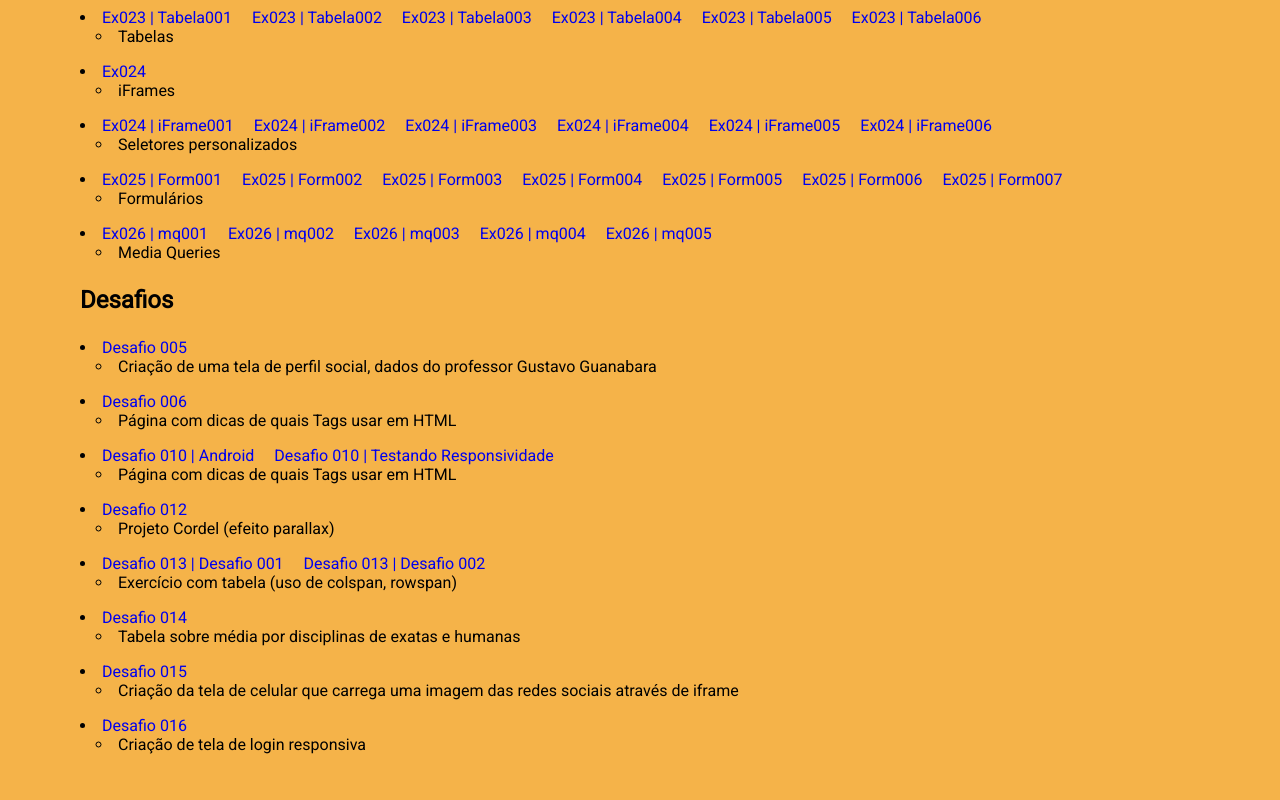
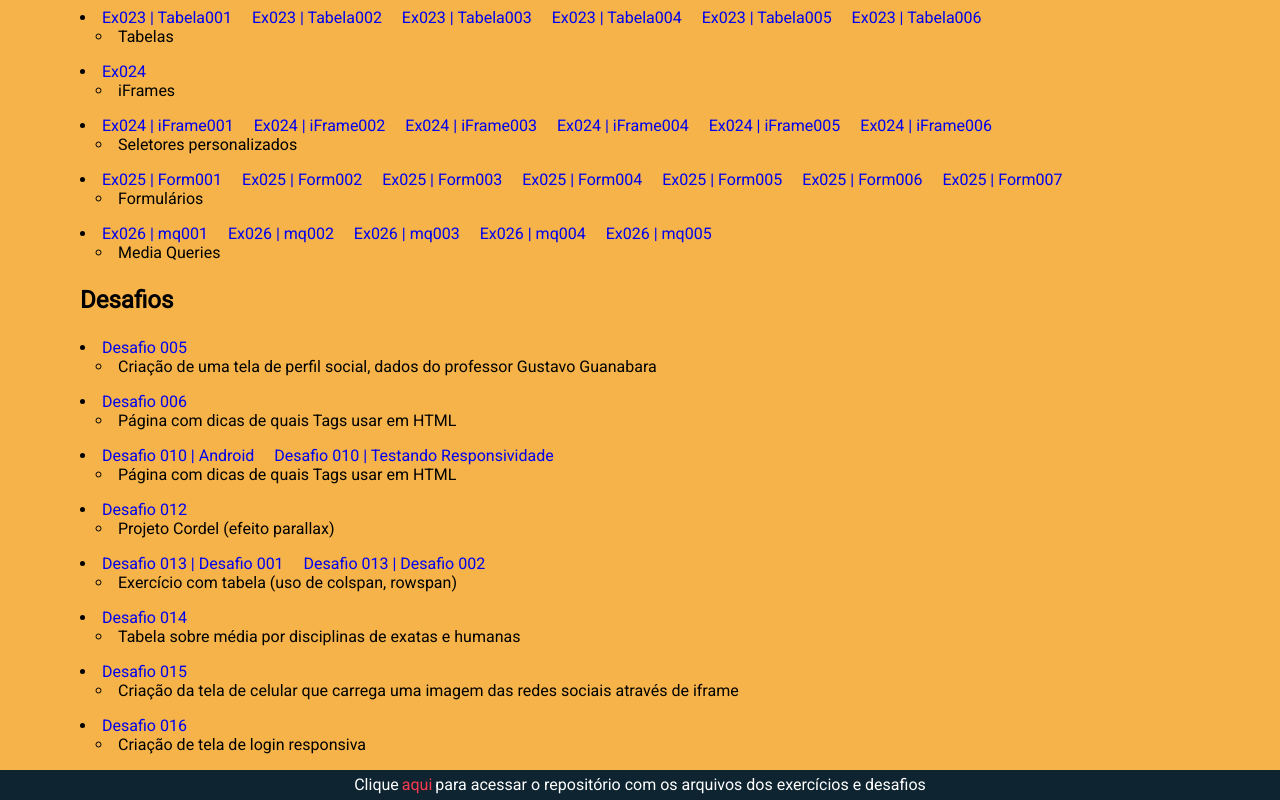
Before and after one commit to WallaceMartinsTI/curso-em-video, a plain HTML site: page index.html in a window 1280 px wide. Shown: the part 2364-3164 px from the top of the page. Before the commit the page ends 3134 px from the top, so only its background shows below. Drawn offline with Linux system fonts and the light colour scheme; a web font is replaced by a local one.

Commit message:
add footer to index

```diff
--- a/index.html
+++ b/index.html
@@ -698,5 +698,17 @@
         </ul>
       </section>
     </main>
+
+    <footer>
+      Clique
+      <a
+        class="underline-link"
+        href="https://github.com/WallaceMartinsTI/curso-em-video"
+        target="_blank"
+        rel="next"
+        ><p>aqui</p></a
+      >
+      para acessar o repositório com os arquivos dos exercícios e desafios
+    </footer>
   </body>
 </html>
--- a/style.css
+++ b/style.css
@@ -62,11 +62,11 @@ nav a {
   color: var(--title-color);
 }
 
-.underline-link p {
+.underline-link > p {
   position: relative;
 }
 
-.underline-link p::after {
+.underline-link > p::after {
   content: '';
   position: absolute;
   left: 0;
@@ -77,7 +77,7 @@ nav a {
   transition: width 0.3s ease;
 }
 
-.underline-link p:hover::after {
+.underline-link > p:hover::after {
   width: 100%;
 }
 
@@ -146,3 +146,18 @@ li > a:nth-child(n+2) {
 #voltar-ao-topo > p:hover::after {
   width: 100%;
 }
+
+footer {
+  background-color: var(--background-color);
+  color: white;
+  height: 30px;
+  display: flex;
+  justify-content: center;
+  align-items: center;
+}
+
+footer a {
+  padding: 1px 3px;
+  text-decoration: none;
+  color: var(--title-color);
+}
```
